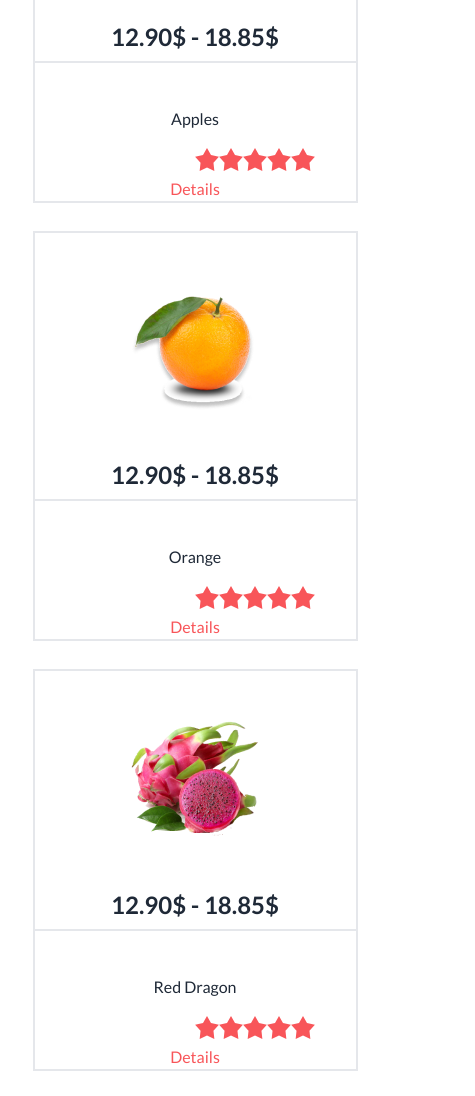
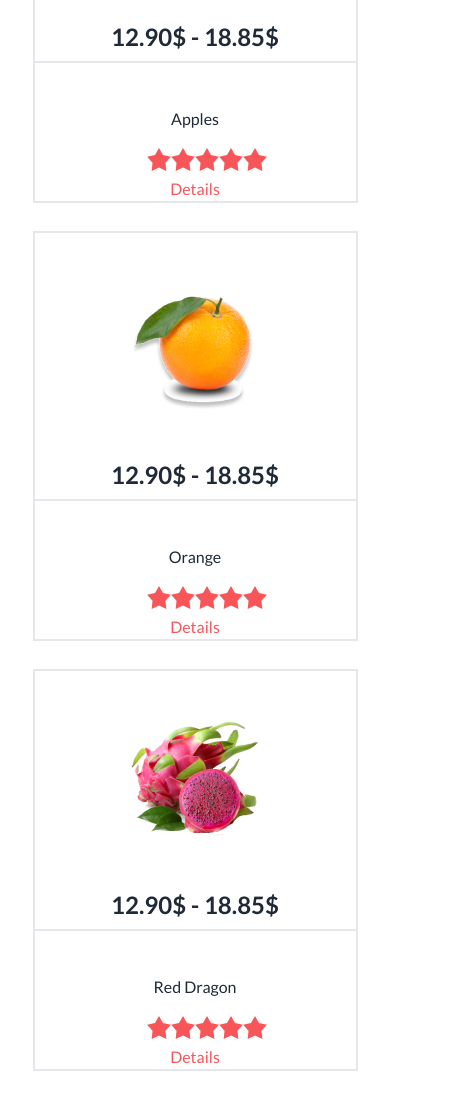
Before and after one commit to Tushar12152/food-brust, a plain HTML site: page index.html in a window 390 px wide. Shown: the part 1200-2296 px from the top of the page, 475 px wide, since content can reach past the window. Drawn offline with nearby package versions, Linux system fonts and the light colour scheme.

Commit message:
correction ratings

```diff
--- a/index.html
+++ b/index.html
@@ -223,7 +223,7 @@
                       <img class="mx-auto my-11" src="./images/fruit6.png" alt="">
                       <h2 class="text-2xl font-bold text-center mb-11 border-b-2 pb-2">12.90$ - 18.85$</h2>
                       <p class="text-center">Apples</p>
-                      <div class="rating  mx-40 lg:mx-20 pt-4">
+                      <div class="rating  mx-28 md:mx-24 lg:mx-20 pt-4">
                         <input type="radio" name="rating-2" class=" mask mask-star-2 bg-[#F85559]" />
                         <input type="radio" name="rating-2" class=" mask mask-star-2 bg-[#F85559]" checked />
                         <input type="radio" name="rating-2" class=" mask mask-star-2 bg-[#F85559]" />
@@ -238,7 +238,7 @@
                       <img class="mx-auto my-11" src="./images/fruit7.png" alt="">
                       <h2 class="text-2xl font-bold text-center mb-11 border-b-2 pb-2">12.90$ - 18.85$</h2>
                       <p class="text-center">Orange</p>
-                      <div class="rating mx-40 lg:mx-20 pt-4">
+                      <div class="rating mx-28 md:mx-24 lg:mx-20 pt-4">
                         <input type="radio" name="rating-2" class=" mask mask-star-2 bg-[#F85559]" />
                         <input type="radio" name="rating-2" class=" mask mask-star-2 bg-[#F85559]" checked />
                         <input type="radio" name="rating-2" class=" mask mask-star-2 bg-[#F85559]" />
@@ -253,7 +253,7 @@
                       <img class="mx-auto my-11" src="./images/fruit8.png" alt="">
                       <h2 class="text-2xl font-bold text-center mb-11 border-b-2 pb-2">12.90$ - 18.85$</h2>
                       <p class="text-center">Red Dragon</p>
-                      <div class="rating mx-40 lg:mx-20 pt-4 ">
+                      <div class="rating mx-28 md:mx-24 lg:mx-20 pt-4 ">
                         <input type="radio" name="rating-2" class=" mask mask-star-2 bg-[#F85559]" />
                         <input type="radio" name="rating-2" class=" mask mask-star-2 bg-[#F85559]" checked />
                         <input type="radio" name="rating-2" class=" mask mask-star-2 bg-[#F85559]" />
@@ -268,7 +268,7 @@
                       <img class="mx-auto my-11" src="./images/fruit9.png" alt="">
                       <h2 class="text-2xl font-bold text-center mb-11 border-b-2 pb-2">12.90$ - 18.85$</h2>
                       <p class="text-center">Banana</p>
-                      <div class="rating mx-40 lg:mx-20 pt-4 ">
+                      <div class="rating mx-28 md:mx-24 lg:mx-20 pt-4 ">
                         <input type="radio" name="rating-2" class=" mask mask-star-2 bg-[#F85559]" />
                         <input type="radio" name="rating-2" class=" mask mask-star-2 bg-[#F85559]" checked />
                         <input type="radio" name="rating-2" class=" mask mask-star-2 bg-[#F85559]" />
```
